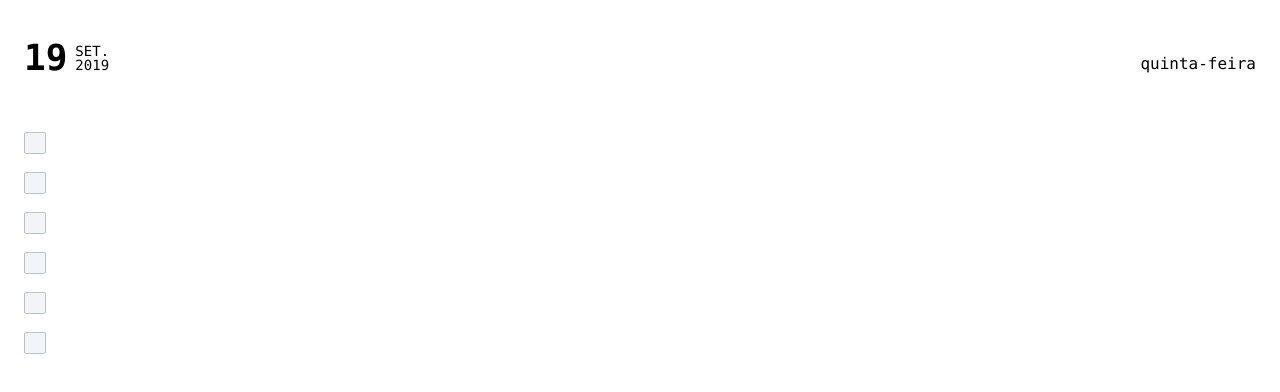
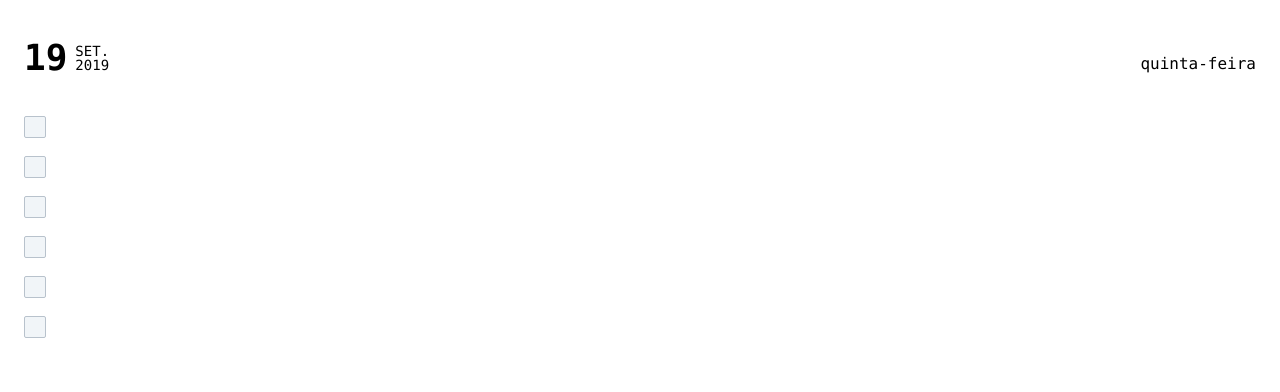
Before and after one commit to highlabs/todo_list_vue, a Vue app: page / in a window 1280 px wide. Shown: the top 392 px of the page. Built offline with nearby package versions, Linux system fonts and the light colour scheme.

Commit message:
I don't need this

```diff
--- a/src/components/Checkbox.vue
+++ b/src/components/Checkbox.vue
@@ -1,5 +1,5 @@
 <template>
-  <label class="b-contain" :class="[checkboxInput ? 'line-through opacity-25' : '']">
+  <label class="b-contain py-4" :class="[checkboxInput ? 'line-through opacity-25' : '']">
     <span ref="spanLabel">{{ label }}</span>
     <input
       type="checkbox"
--- a/src/components/List.vue
+++ b/src/components/List.vue
@@ -1,22 +1,22 @@
 <template>
   <section>
-    <ListItem />
-    <ListItem />
-    <ListItem />
-    <ListItem />
-    <ListItem />
-    <ListItem />
+    <Checkbox />
+    <Checkbox />
+    <Checkbox />
+    <Checkbox />
+    <Checkbox />
+    <Checkbox />
 
   </section>
 </template>
 
 <script>
-import ListItem from '@/components/ListItem'
+import Checkbox from '@/components/Checkbox'
 
 export default {
   name: 'List',
   components: {
-    ListItem
+    Checkbox
   }
 }
 </script>
--- a/src/components/ListItem.vue
+++ /dev/null
@@ -1,15 +0,0 @@
-<template>
-  <div class="py-4">
-    <Checkbox title="lorem  ipsum"/>
-  </div>
-</template>
-
-<script>
-import Checkbox from '@/components/Checkbox'
-export default {
-  name: 'ListItem',
-  components: {
-    Checkbox
-  }
-}
-</script>
```
